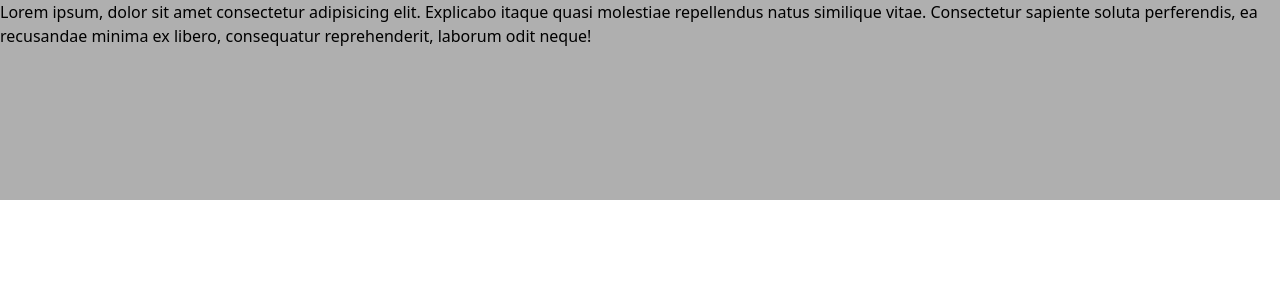
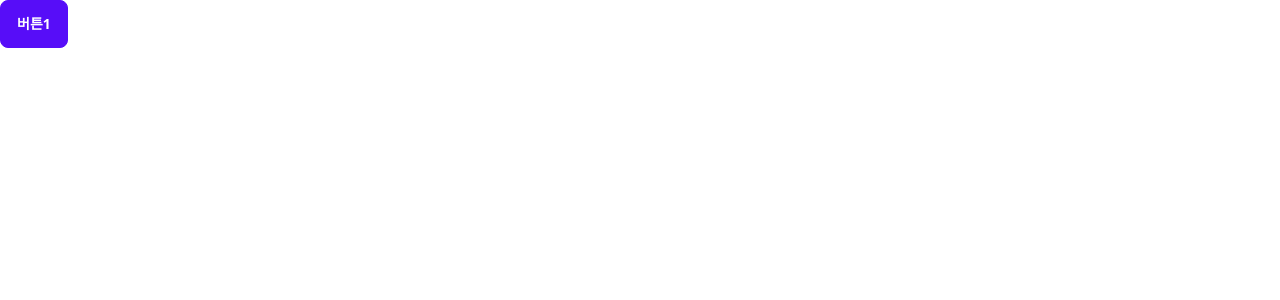
Before and after one commit to jhs512/react_wish_android_app_2021, a React (Vite) app: page / in a window 1280 px wide. Shown: the top 300 px of the page. Built offline with nearby package versions, Linux system fonts and the light colour scheme.

Commit message:
데이지 UI 적용

```diff
--- a/index.html
+++ b/index.html
@@ -1,5 +1,5 @@
 <!DOCTYPE html>
-<html lang="en">
+<html lang="ko" data-theme="light">
   <head>
     <meta charset="UTF-8" />
     <link rel="icon" type="image/svg+xml" href="/src/favicon.svg" />
--- a/package.json
+++ b/package.json
@@ -16,6 +16,7 @@
   "devDependencies": {
     "@vitejs/plugin-react": "^1.0.0",
     "autoprefixer": "^10.4.0",
+    "daisyui": "^1.16.1",
     "postcss": "^8.3.11",
     "tailwindcss": "^2.2.19",
     "vite": "^2.6.4"
--- a/src/App.jsx
+++ b/src/App.jsx
@@ -2,12 +2,9 @@ import { useState } from "react";
 
 function App() {
   return (
-    <div className="bg-[#afafaf] h-[200px]">
-      Lorem ipsum, dolor sit amet consectetur adipisicing elit. Explicabo itaque
-      quasi molestiae repellendus natus similique vitae. Consectetur sapiente
-      soluta perferendis, ea recusandae minima ex libero, consequatur
-      reprehenderit, laborum odit neque!
-    </div>
+    <>
+      <button className="btn btn-primary">버튼1</button>
+    </>
   );
 }
 
--- a/tailwind.config.js
+++ b/tailwind.config.js
@@ -8,5 +8,7 @@ module.exports = {
   variants: {
     extend: {},
   },
-  plugins: [],
+  plugins: [
+    require('daisyui')
+  ],
 }
```
Also changed, not shown: 1 other file (tests, documents, lock files or other folders).
